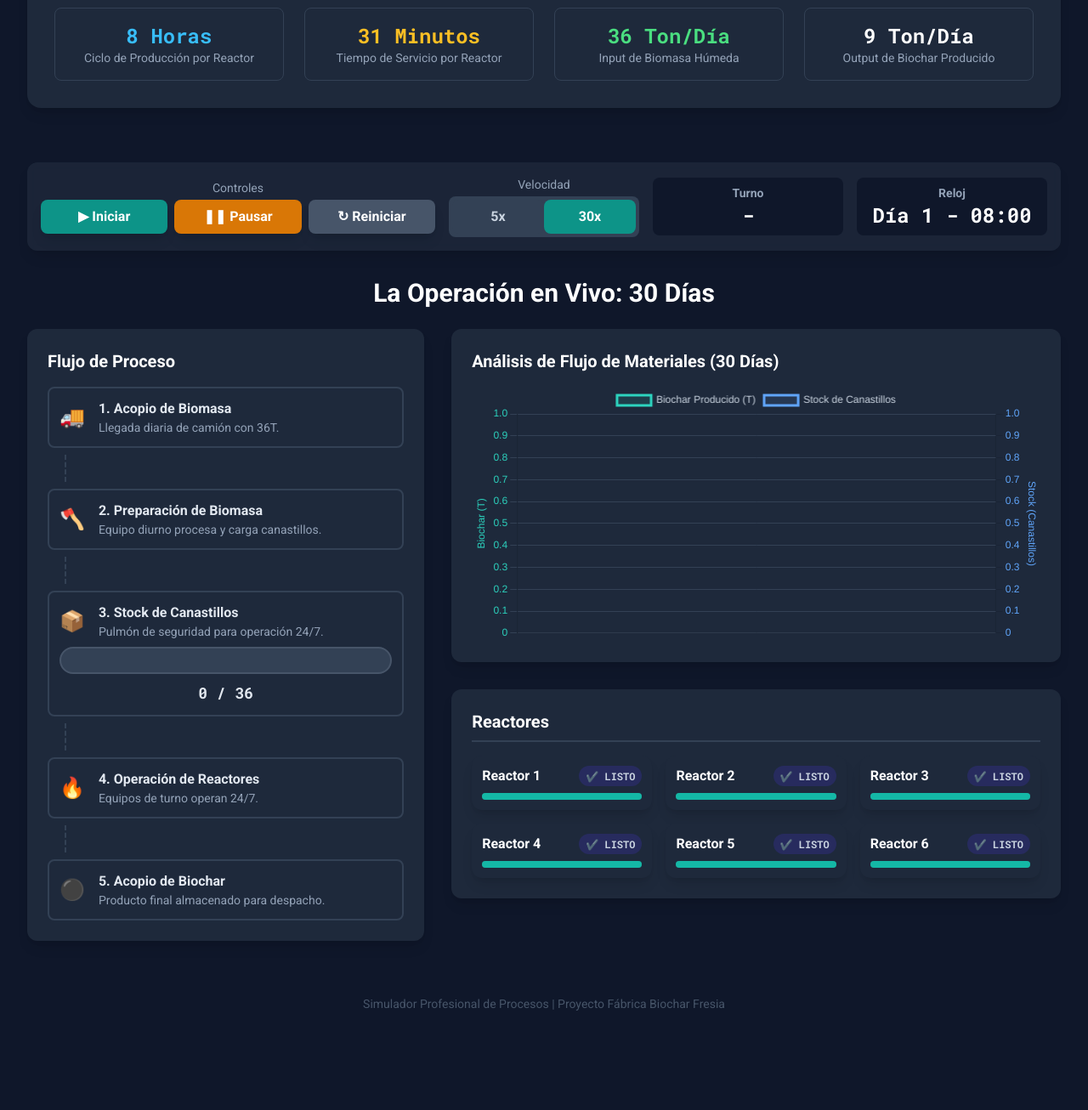
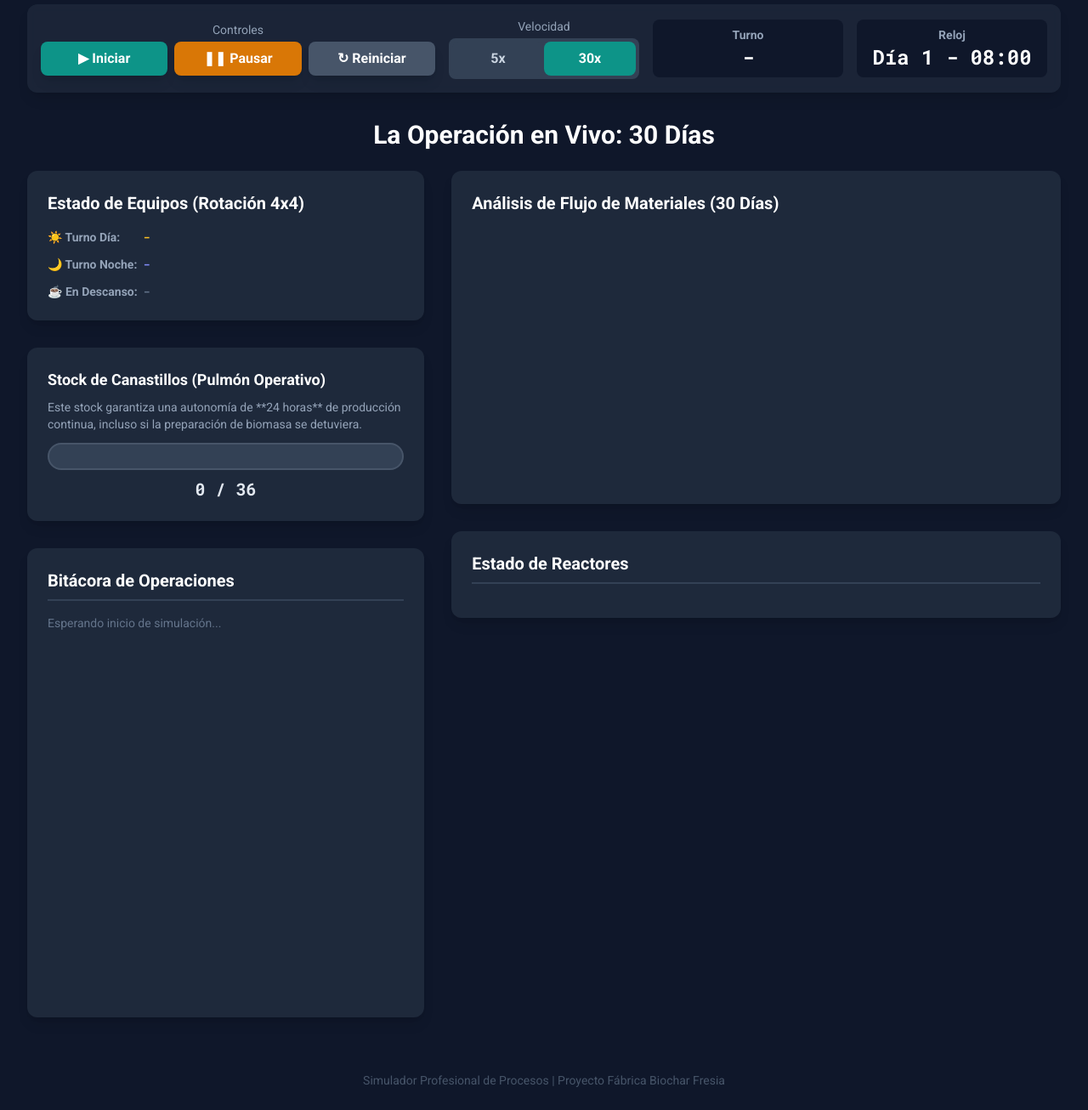
Before and after one commit to pablocussen/metroruma, a plain HTML site: page index.html in a window 1280 px wide. Shown: the part 607-1913 px from the top of the page at 85% size. Before the commit the page ends 1830 px from the top, so only its background shows below. Drawn offline with nearby package versions, Linux system fonts and the light colour scheme.

Commit message:
Update index.html

```diff
--- a/index.html
+++ b/index.html
@@ -14,20 +14,20 @@
         .mono { font-family: 'Roboto Mono', monospace; }
         .card { transition: all 0.3s ease-in-out; }
         .progress-bar, .stock-bar { transition: width 0.1s linear; }
-        .flow-step { transition: all 0.5s ease-in-out; }
     </style>
 </head>
 <body class="bg-slate-900 text-slate-200">
 
-    <div class="max-w-screen-xl mx-auto p-4 sm:p-8">
+    <div class="max-w-screen-2xl mx-auto p-4 sm:p-8">
 
-        <header class="text-center mb-16">
+        <header class="text-center mb-12">
             <h1 class="text-4xl md:text-6xl font-black text-white mb-4">Simulador de Operaciones</h1>
             <p class="text-xl md:text-2xl font-bold text-teal-400">Fábrica Biochar Fresia: Modelo de Flujo Continuo 24/7</p>
         </header>
 
         <section class="mb-16 bg-slate-800 p-8 rounded-2xl shadow-lg">
              <h2 class="text-3xl font-bold text-center mb-6 text-white">El Objetivo: Máxima Productividad</h2>
+             <p class="max-w-3xl mx-auto text-center text-slate-400 mb-8">Esta simulación demuestra cómo la planta, operando 24/7 con equipos especializados, puede alcanzar una producción constante y sostenible. El objetivo es validar un modelo operativo capaz de procesar **36 toneladas de biomasa húmeda al día** para generar **9 toneladas de biochar**, los 365 días del año.</p>
              <div class="grid grid-cols-1 md:grid-cols-3 gap-6 text-center">
                 <div class="border-2 border-slate-700 p-6 rounded-xl">
                     <p class="text-5xl font-black text-teal-400 mono">6</p>
@@ -40,28 +40,6 @@
                 <div class="border-2 border-slate-700 p-6 rounded-xl">
                     <p class="text-5xl font-black text-teal-400 mono">365</p>
                     <p class="text-slate-400 mt-2">Días de Producción al Año</p>
-                </div>
-             </div>
-        </section>
-
-        <section class="mb-16 bg-slate-800 p-8 rounded-2xl shadow-lg">
-            <h2 class="text-3xl font-bold text-center mb-6 text-white">Parámetros Clave de la Simulación</h2>
-            <div class="grid grid-cols-2 md:grid-cols-4 gap-6 text-sm">
-                <div class="text-center border border-slate-700 p-4 rounded-lg">
-                    <p class="font-bold text-2xl mono text-sky-400">8 Horas</p>
-                    <p class="text-slate-400">Ciclo de Producción por Reactor</p>
-                </div>
-                 <div class="text-center border border-slate-700 p-4 rounded-lg">
-                    <p class="font-bold text-2xl mono text-amber-400">31 Minutos</p>
-                    <p class="text-slate-400">Tiempo de Servicio por Reactor</p>
-                </div>
-                <div class="text-center border border-slate-700 p-4 rounded-lg">
-                    <p class="font-bold text-2xl mono text-green-400">36 Ton/Día</p>
-                    <p class="text-slate-400">Input de Biomasa Húmeda</p>
-                </div>
-                 <div class="text-center border border-slate-700 p-4 rounded-lg">
-                    <p class="font-bold text-2xl mono text-white">9 Ton/Día</p>
-                    <p class="text-slate-400">Output de Biochar Producido</p>
                 </div>
              </div>
         </section>
@@ -97,55 +75,27 @@
         <section class="mb-16">
             <h2 class="text-3xl font-bold text-center mb-6 text-white">La Operación en Vivo: 30 Días</h2>
              <div class="grid grid-cols-1 lg:grid-cols-5 gap-8">
-                <div class="lg:col-span-2">
-                    <div class="bg-slate-800 p-6 rounded-xl shadow-lg h-full">
-                        <h2 class="text-xl font-bold mb-4 text-white">Flujo de Proceso</h2>
-                        <div id="flow-diagram" class="space-y-2">
-                           <div id="flow-step-1" class="flow-step border-2 border-slate-700 p-3 rounded-lg flex items-center gap-4">
-                               <span class="text-2xl">🚚</span>
-                               <div>
-                                   <h3 class="font-bold">1. Acopio de Biomasa</h3>
-                                   <p class="text-sm text-slate-400">Llegada diaria de camión con 36T.</p>
+                <div class="lg:col-span-2 space-y-8">
+                     <div class="bg-slate-800 p-6 rounded-xl shadow-lg">
+                        <h2 class="text-xl font-bold mb-4 text-white">Estado de Equipos (Rotación 4x4)</h2>
+                        <div class="space-y-3 text-sm">
+                            <p><span class="font-bold inline-block w-28 text-slate-400">☀️ Turno Día:</span><span id="team-day" class="font-bold mono text-amber-400">-</span></p>
+                            <p><span class="font-bold inline-block w-28 text-slate-400">🌙 Turno Noche:</span><span id="team-night" class="font-bold mono text-indigo-400">-</span></p>
+                            <p><span class="font-bold inline-block w-28 text-slate-400">☕ En Descanso:</span><span id="team-off" class="font-bold mono text-slate-500">-</span></p>
                         </div>
                     </div>
-                           <div class="h-8 ml-5 border-l-2 border-slate-700 border-dashed"></div>
-                           <div id="flow-step-2" class="flow-step border-2 border-slate-700 p-3 rounded-lg flex items-center gap-4">
-                               <span class="text-2xl">🪓</span>
-                               <div>
-                                   <h3 class="font-bold">2. Preparación de Biomasa</h3>
-                                   <p class="text-sm text-slate-400">Equipo diurno procesa y carga canastillos.</p>
-                               </div>
-                           </div>
-                           <div class="h-8 ml-5 border-l-2 border-slate-700 border-dashed"></div>
-                            <div id="flow-step-3" class="flow-step border-2 border-slate-700 p-3 rounded-lg">
-                               <div class="flex items-center gap-4 mb-2">
-                                 <span class="text-2xl">📦</span>
-                                 <div>
-                                   <h3 class="font-bold">3. Stock de Canastillos</h3>
-                                   <p class="text-sm text-slate-400">Pulmón de seguridad para operación 24/7.</p>
-                                 </div>
-                               </div>
+                    <div class="bg-slate-800 p-6 rounded-xl shadow-lg">
+                         <h3 class="font-bold text-lg mb-2 text-white">Stock de Canastillos (Pulmón Operativo)</h3>
+                         <p class="text-sm text-slate-400 mt-1 mb-3">Este stock garantiza una autonomía de **24 horas** de producción continua, incluso si la preparación de biomasa se detuviera.</p>
                          <div class="w-full bg-slate-700 rounded-full h-8 border-2 border-slate-600">
                             <div id="stock-bar" class="bg-green-600 h-full rounded-full stock-bar flex items-center justify-center text-white font-bold" style="width: 0%;"></div>
                          </div>
-                               <p class="text-center mt-2 font-bold mono text-lg"><span id="stock-level">0</span> / 36</p>
+                         <p class="text-center mt-2 font-bold mono text-xl"><span id="stock-level">0</span> / 36</p>
                     </div>
-                           <div class="h-8 ml-5 border-l-2 border-slate-700 border-dashed"></div>
-                           <div id="flow-step-4" class="flow-step border-2 border-slate-700 p-3 rounded-lg flex items-center gap-4">
-                               <span class="text-2xl">🔥</span>
-                               <div>
-                                   <h3 class="font-bold">4. Operación de Reactores</h3>
-                                   <p class="text-sm text-slate-400">Equipos de turno operan 24/7.</p>
-                               </div>
-                           </div>
-                            <div class="h-8 ml-5 border-l-2 border-slate-700 border-dashed"></div>
-                           <div id="flow-step-5" class="flow-step border-2 border-slate-700 p-3 rounded-lg flex items-center gap-4">
-                               <span class="text-2xl">⚫</span>
-                               <div>
-                                   <h3 class="font-bold">5. Acopio de Biochar</h3>
-                                   <p class="text-sm text-slate-400">Producto final almacenado para despacho.</p>
-                               </div>
-                           </div>
+                    <div class="bg-slate-800 p-6 rounded-xl shadow-lg">
+                        <h2 class="font-bold text-xl mb-4 border-b-2 border-slate-700 pb-2 text-white">Bitácora de Operaciones</h2>
+                        <div id="log" class="text-sm text-slate-400 space-y-2 h-[450px] overflow-y-auto">
+                            <p class="text-slate-500">Esperando inicio de simulación...</p>
                         </div>
                     </div>
                 </div>
@@ -157,7 +107,7 @@
                          </div>
                      </div>
                       <div class="bg-slate-800 p-6 rounded-xl shadow-lg mt-8">
-                        <h2 class="font-bold text-xl mb-4 border-b-2 border-slate-700 pb-2 text-white">Reactores</h2>
+                        <h2 class="font-bold text-xl mb-4 border-b-2 border-slate-700 pb-2 text-white">Estado de Reactores</h2>
                         <div class="grid grid-cols-1 md:grid-cols-2 lg:grid-cols-3 gap-4" id="reactors-grid"></div>
                     </div>
                 </div>
@@ -181,18 +131,21 @@
     <script>
         document.addEventListener('DOMContentLoaded', () => {
             const reactorsGrid = document.getElementById('reactors-grid');
+            const logElement = document.getElementById('log');
             const startButton = document.getElementById('startButton');
             const pauseButton = document.getElementById('pauseButton');
             const resetButton = document.getElementById('resetButton');
             const speedButtons = document.querySelectorAll('.speed-btn');
             const clockElement = document.getElementById('clock');
             const shiftStatusElement = document.getElementById('shift-status');
+            const teamDayElement = document.getElementById('team-day');
+            const teamNightElement = document.getElementById('team-night');
+            const teamOffElement = document.getElementById('team-off');
             const stockBar = document.getElementById('stock-bar');
             const stockLevelElement = document.getElementById('stock-level');
             const reportModal = document.getElementById('report-modal');
             const reportContent = document.getElementById('report-content');
             const closeModalButton = document.getElementById('close-modal');
-            const flowSteps = document.querySelectorAll('.flow-step');
 
             let simulationInterval;
             let reactors = [];
@@ -207,7 +160,6 @@
             const START_TIME_MIN = 8 * 60;
             const BASKETS_PER_HOUR_PREP = 4;
             const KG_PER_CYCLE = 500;
-            const TONS_PER_DAY_BIOMASS = 36;
 
             const states = {
                 PRODUCING: { text: '⚙️ PRODUCIENDO', bgColor: 'bg-blue-900/50', borderColor: 'border-blue-500' },
@@ -215,10 +167,12 @@
                 SERVICING: { text: '🔧 EN SERVICIO', bgColor: 'bg-amber-900/50', borderColor: 'border-amber-500' },
             };
 
-            const flowStates = {
-                active: 'border-teal-400 shadow-teal-400/20 shadow-lg',
-                inactive: 'border-slate-700'
-            };
+            const teamSchedule = [
+                { day: 'Equipo A', night: 'Equipo B', off: 'C & D' }, { day: 'Equipo A', night: 'Equipo B', off: 'C & D' },
+                { day: 'Equipo A', night: 'Equipo B', off: 'C & D' }, { day: 'Equipo A', night: 'Equipo B', off: 'C & D' },
+                { day: 'Equipo C', night: 'Equipo D', off: 'A & B' }, { day: 'Equipo C', night: 'Equipo D', off: 'A & B' },
+                { day: 'Equipo C', night: 'Equipo D', off: 'A & B' }, { day: 'Equipo C', night: 'Equipo D', off: 'A & B' }
+            ];
 
             let flowChart;
             const chartData = {
@@ -267,6 +221,15 @@
                 return `Día ${day} - ${String(hours).padStart(2, '0')}:00`;
             }
 
+            function updateLog(message, time, type = 'info') {
+                const p = document.createElement('p');
+                let colorClass = 'text-slate-400';
+                if(type === 'success') colorClass = 'text-green-400';
+                if(type === 'logistics') colorClass = 'text-sky-400';
+                p.innerHTML = `<span class="font-bold text-slate-500 mono">[${formatTime(time)}]</span> <span class="${colorClass}">${message}</span>`;
+                logElement.prepend(p);
+            }
+
             function updateUI(reactor, currentTime) {
                 const statusElement = document.getElementById(`status-${reactor.id}`);
                 const progressElement = document.getElementById(`progress-${reactor.id}`);
@@ -296,41 +259,33 @@
             let isPaused = true;
             let totalCompletedCycles = 0;
 
-            function updateFlowDiagram(activeStep) {
-                flowSteps.forEach((step, index) => {
-                    if (index + 1 === activeStep) {
-                        step.classList.add(flowStates.active);
-                        step.classList.remove(flowStates.inactive);
-                    } else {
-                        step.classList.add(flowStates.inactive);
-                        step.classList.remove(flowStates.active);
-                    }
-                });
-            }
-
             function runSimulation() {
                 if (isPaused) return;
 
                 virtualTime++;
+                const day = Math.floor(virtualTime / (24 * 60)) + 1;
+                const dayIndex = (day - 1) % 8;
                 const hour = Math.floor((virtualTime / 60) % 24);
 
                 clockElement.textContent = formatTime(virtualTime);
                 const isDayShift = hour >= 8 && hour < 20;
                 shiftStatusElement.textContent = isDayShift ? "☀️ DÍA" : "🌙 NOCHE";
+                const currentSchedule = teamSchedule[dayIndex];
+                teamDayElement.textContent = currentSchedule.day;
+                teamNightElement.textContent = currentSchedule.night;
+                teamOffElement.textContent = currentSchedule.off;
+                const activeTeamName = isDayShift ? currentSchedule.day : currentSchedule.night;
 
                 const isPrepTeamActive = hour >= 8 && hour < 18;
                 if (isPrepTeamActive) {
-                    updateFlowDiagram(2);
                     if (virtualTime - lastPrepTick >= (60 / BASKETS_PER_HOUR_PREP)) {
                          if(stock < MAX_STOCK) stock += 2;
                          lastPrepTick = virtualTime;
                     }
-                } else {
-                    updateFlowDiagram(4);
                 }
 
                 if (hour === 9 && !truckArrivedToday) {
-                    updateLog(`🚚 Llega camión con ${TONS_PER_DAY_BIOMASS}T de biomasa.`, virtualTime, 'logistics');
+                    updateLog(`🚚 Llega camión con biomasa.`, virtualTime, 'logistics');
                     truckArrivedToday = true;
                 }
                 if (hour < 9) truckArrivedToday = false;
@@ -348,7 +303,7 @@
                     return;
                 }
 
-                if (virtualTime % 60 === 0) {
+                if (virtualTime % (4*60) === 0) { // Update chart every 4 virtual hours
                     chartData.labels.push(formatTime(virtualTime));
                     chartData.datasets[0].data.push((totalCompletedCycles * KG_PER_CYCLE / 1000));
                     chartData.datasets[1].data.push(stock);
@@ -356,7 +311,7 @@
                         chartData.labels.shift();
                         chartData.datasets.forEach(ds => ds.data.shift());
                     }
-                    flowChart.update();
+                    if(flowChart) flowChart.update();
                 }
 
                 reactors.forEach(reactor => {
@@ -372,7 +327,7 @@
                         team.serviceEndTime = virtualTime + SERVICE_TIME_MIN;
                         reactors[nextReactorId-1].state = 'SERVICING';
                         stock -= 2;
-                        updateLog(`🔧 Equipo comienza servicio en R${nextReactorId}. Stock: ${stock}`, virtualTime, 'info');
+                        updateLog(`🔧 ${activeTeamName} comienza servicio en R${nextReactorId}. Stock: ${stock}`, virtualTime, 'info');
                     }
                 }
 
@@ -382,7 +337,7 @@
                     servicedReactor.cycleEndTime = virtualTime + CYCLE_DURATION_MIN;
                     servicedReactor.completedCycles++;
                     totalCompletedCycles++;
-                    updateLog(`✔️ Servicio en R${servicedReactor.id} completado. Inicia ciclo de 8h.`, virtualTime, 'success');
+                    updateLog(`✔️ Servicio en R${servicedReactor.id} completado por ${activeTeamName}.`, virtualTime, 'success');
                     team.state = 'IDLE'; team.currentTarget = null;
                 }
                 reactors.forEach(r => updateUI(r, virtualTime));
@@ -467,7 +422,9 @@
                 createReactors();
                 chartData.labels = [];
                 chartData.datasets.forEach(ds => ds.data = []);
-                flowChart.update();
+                if(flowChart) flowChart.update();
+                kpiProduction.textContent = '0.0 T';
+                kpiStockBuffer.textContent = '0.0 h';
             }
 
             speedButtons.forEach(button => {
@@ -494,6 +451,7 @@
                 setTimeout(()=> reportModal.classList.add('hidden'), 300);
             });
 
+            populateServiceSteps();
             createReactors();
             initializeChart();
         });
```
Lines whose indentation alone changed are shown as unchanged.
